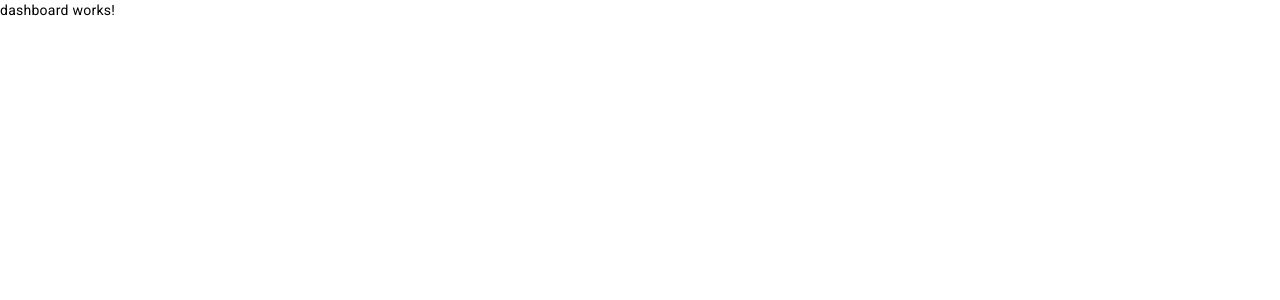
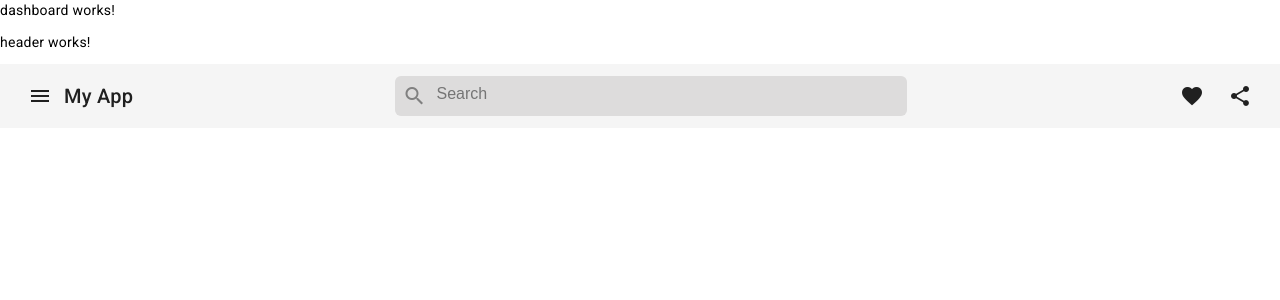
Before and after one commit to mayankaryan/product-web-portal, an Angular app: page /dashboard in a window 1280 px wide. Shown: the top 300 px of the page. Built offline with nearby package versions, Linux system fonts and the light colour scheme.

Commit message:
ADDED: header to the dashboard along with search bar

```diff
--- a/src/app/component/dashboard/dashboard.component.html
+++ b/src/app/component/dashboard/dashboard.component.html
@@ -1 +1,2 @@
 <p>dashboard works!</p>
+<app-header></app-header>
--- a/src/app/component/header/header.component.html
+++ b/src/app/component/header/header.component.html
@@ -1 +1,27 @@
 <p>header works!</p>
+
+<mat-toolbar>
+    <button mat-icon-button class="example-icon" aria-label="Example icon-button with menu icon">
+      <mat-icon>menu</mat-icon>
+    </button>
+    <span>My App</span>
+    <span class="example-spacer"></span>
+
+    <div class="example-spacer search-bar">
+        <div class="icon-cnt">
+            <mat-icon >search</mat-icon>
+        </div>
+        <div>
+            <input id="searchNote" type="text" placeholder="Search">
+        </div>
+    </div>
+
+    <span class="example-spacer"></span>
+
+    <button mat-icon-button class="example-icon favorite-icon" aria-label="Example icon-button with heart icon">
+      <mat-icon>favorite</mat-icon>
+    </button>
+    <button mat-icon-button class="example-icon" aria-label="Example icon-button with share icon">
+      <mat-icon>share</mat-icon>
+    </button>
+  </mat-toolbar>
--- a/src/app/component/header/header.component.scss
+++ b/src/app/component/header/header.component.scss
@@ -0,0 +1,26 @@
+.example-spacer {
+    flex: 1 1 auto;
+  }
+
+.search-bar {
+    height: 2em;
+    display: flex;
+    border-radius:  .3em;
+    background: rgb(221, 220, 220);
+    color: gray;
+    font-weight: 500;
+    // font-size:;
+}
+.icon-cnt {
+    margin: 0.4em ;
+}
+
+.search-bar input {
+    outline: none;
+    border: transparent;
+    width: 280%;
+    height: 2em;
+    background: none;
+    font-size: 16px;
+    color: rgb(93, 93, 93);
+}
--- a/src/app/component/header/header.component.ts
+++ b/src/app/component/header/header.component.ts
@@ -1,4 +1,5 @@
 import { Component } from '@angular/core';
+
 
 @Component({
   selector: 'app-header',
--- a/src/app/component/login/login.component.ts
+++ b/src/app/component/login/login.component.ts
@@ -20,17 +20,21 @@ export class LoginComponent {
 
   submit() {
     if (this.form.valid) {
-      console.log(this.form.value);
-
       // getting all user login credentials
       this.httpService.getLogin().subscribe({
         next: (res:any) => {
-
+          let loginSuccess = false;
           // iterating over all user's login credentials to validate the input credential
           for(let item of res){
+            //for valid login cred
             if(item.username == this.form.value.username && item.password == this.form.value.password) {
+              loginSuccess = true;
               this.router.navigate(['./dashboard']);
             }
+          }
+          // for invalid login cred
+          if( !loginSuccess ){
+            alert('invalid username or password');
           }
         }
       })
--- a/src/app/module/material/material.module.ts
+++ b/src/app/module/material/material.module.ts
@@ -6,6 +6,8 @@ import {MatButtonModule} from '@angular/material/button';
 import {FormsModule} from '@angular/forms';
 import { ReactiveFormsModule } from '@angular/forms';
 import { HttpClientModule } from '@angular/common/http';
+import {MatIconModule} from '@angular/material/icon';
+import {MatToolbarModule} from '@angular/material/toolbar';
 
 
 @NgModule({
@@ -18,6 +20,8 @@ import { HttpClientModule } from '@angular/common/http';
     MatInputModule,
     MatButtonModule,
     HttpClientModule,
+    MatIconModule,
+    MatToolbarModule,
   ]
 })
 export class MaterialModule { }
```
Also changed, not shown: src/app/app-routing.module.ts (+6 -1 lines), Question.txt.
